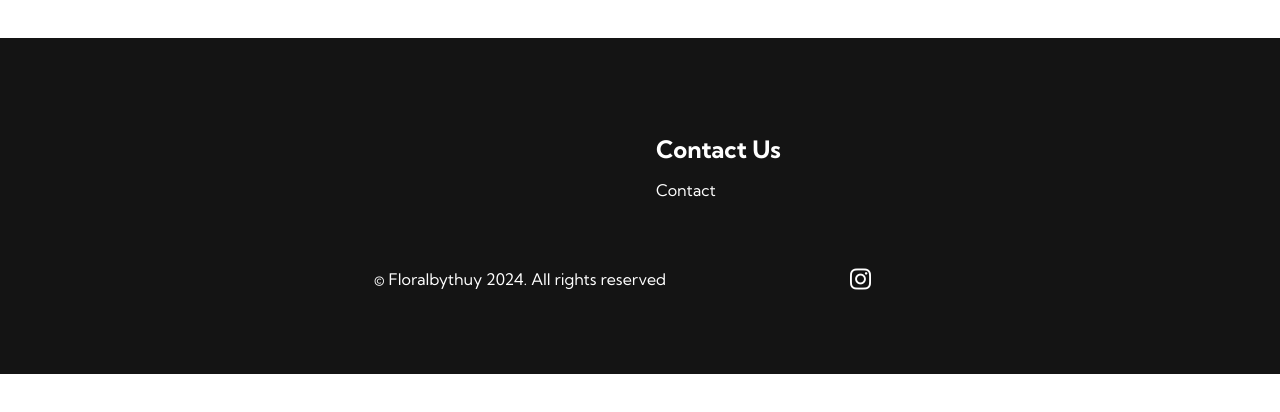
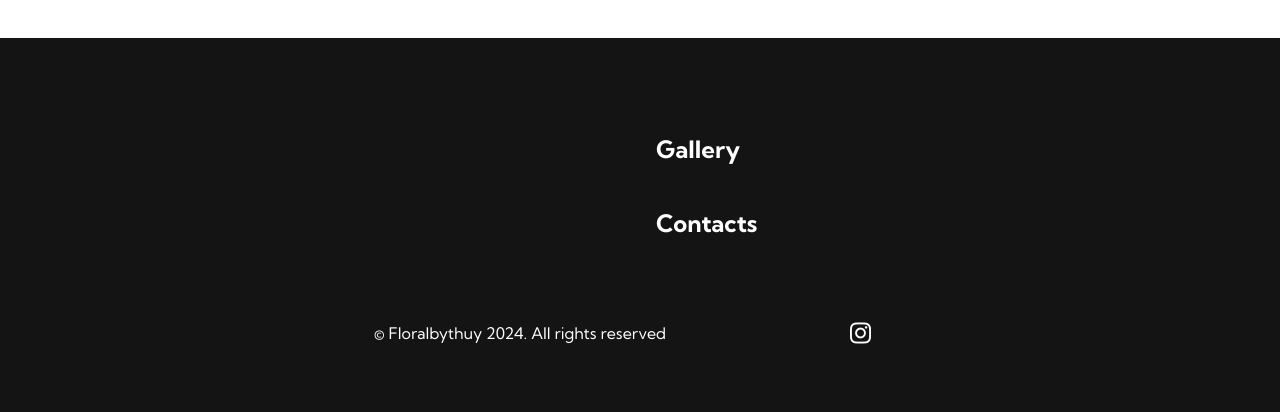
Before and after one commit to idelmundo/vicky.github.io, a website: page vickyswebsite/index.html in a window 1280 px wide. Shown: the part 2051-2463 px from the top of the page. Before the commit the page ends 2425 px from the top, so only its background shows below. Drawn offline with Linux system fonts and the light colour scheme.

Commit message:
done!!!!

```diff
--- a/vickyswebsite/index.html
+++ b/vickyswebsite/index.html
@@ -138,15 +138,19 @@
         <div class="footer__link--items">
         </div>
         <div class="footer__link--items">
-          <h2>Contact Us</h2>
-          <a href="/">Contact</a>
+          <a href="/gallery.html">
+            <h2>Gallery</h2>
+          </a>
+          <br>
+          <a href="/contactme.html">
+            <h2>Contacts</h2>
+          </a>
         </div>
       </div>
     </div>
     <section class="social__media">
       <div class="social__media--wrap">
         <div class="footer__logo">
-          <!-- <a href="/" id="footer__logo"><i class="fas fa-gem"></i>NEXT</a> -->
         </div>
         <p class="website__rights">© Floralbythuy 2024. All rights reserved</p>
         <div class="social__icons">
```
